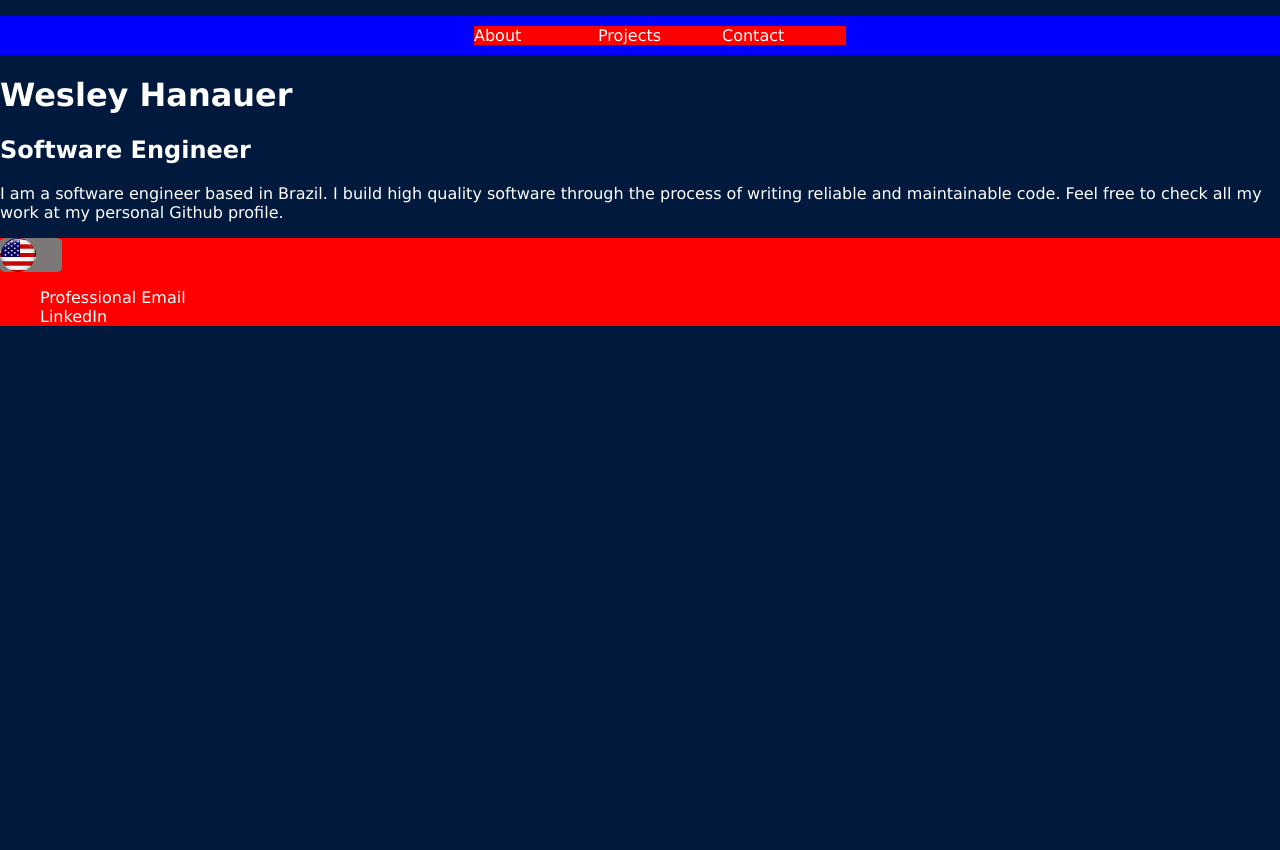
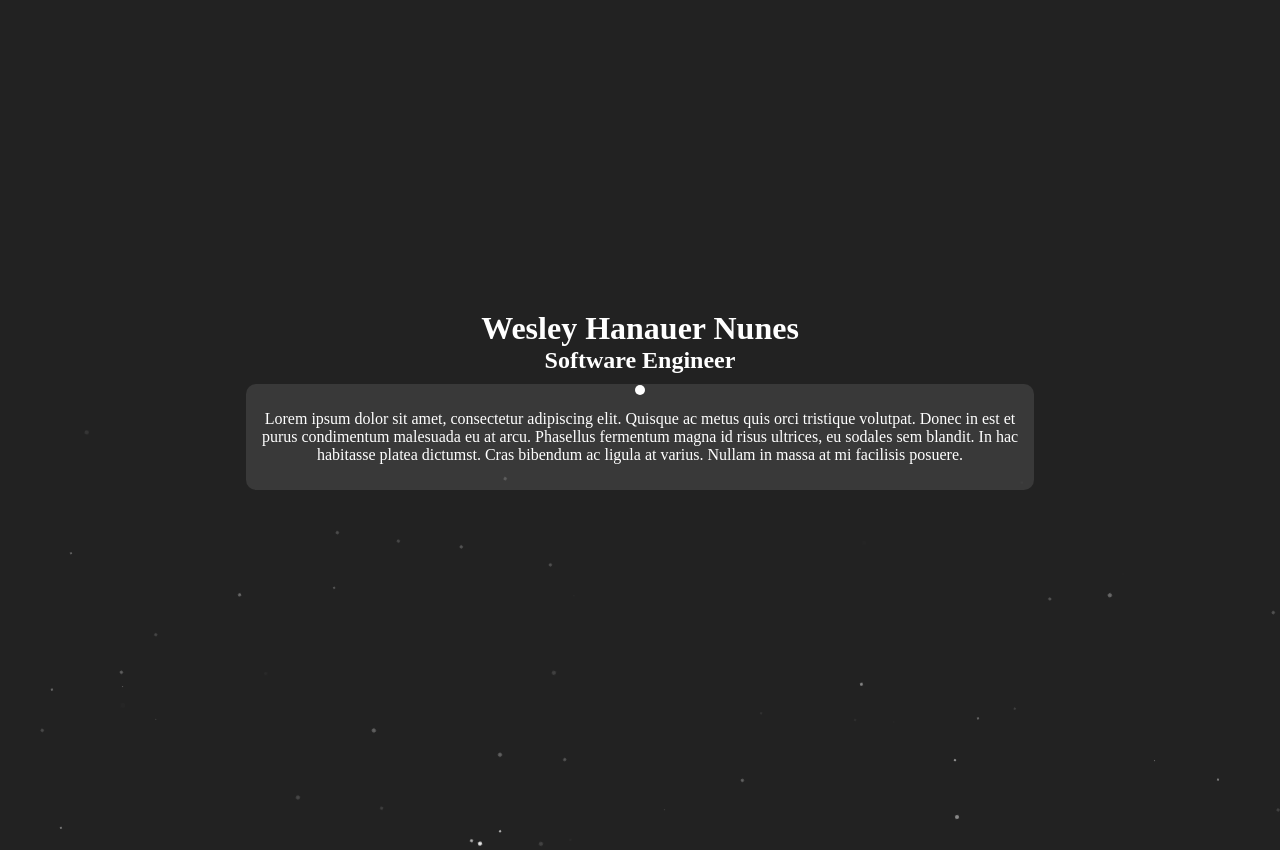
Before and after one commit to WesleyHanauer/Portfolio, a plain HTML site: page index.html in a window 1280 px wide. Shown: the top 850 px of the page. Before the commit the page ends 800 px from the top, so only its background shows below. Drawn offline with Linux system fonts and the light colour scheme.

Commit message:
Starting over

```diff
--- a/index.html
+++ b/index.html
@@ -3,50 +3,22 @@
 <head>
     <meta charset="UTF-8">
     <meta name="viewport" content="width=device-width, initial-scale=1.0">
-    <script src="./script/main.js"></script>
-    <link rel="stylesheet" href="./style/header.css">
-    <link rel="stylesheet" href="./style/presentation.css">
-    <link rel="stylesheet" href="./style/body.css">
-    <link rel="stylesheet" href="./style/languageSlider.css">
-    <link rel="stylesheet" href="./style/footer.css">
-    <title>Wesley Hanauer</title>
+    <link rel="stylesheet" href="styles.css">
+    <title>Personal Website</title>
 </head>
 <body>
-    <header>
-        <div id="menu">
-            <ul>
-                <li>
-                    <a href="">About</a>
-                    <a href="">Projects</a>
-                    <a href="">Contact</a>
-                </li>
-            </ul>
-        </div>
-    </header>
-    <div id="presentation">
-        <div id="presentationName">
-            <h1>Wesley Hanauer</h1>
-            <h2>Software Engineer</h2>
-        </div>
-        <div id="presentationText">
-            <p>I am a software engineer based in Brazil. I build high quality software through the process of writing reliable and maintainable code. Feel free to check all my work at my personal <a href="github.com/WesleyHanauer">Github</a> profile.</p>
+    <div class="container">
+        <div class="content">
+            <div class="name">
+                <h1>Wesley Hanauer Nunes</h1>
+                <h2>Software Engineer</h2>
+            </div>
+            <div class="about-me">
+                <p>Lorem ipsum dolor sit amet, consectetur adipiscing elit. Quisque ac metus quis orci tristique volutpat. Donec in est et purus condimentum malesuada eu at arcu. Phasellus fermentum magna id risus ultrices, eu sodales sem blandit. In hac habitasse platea dictumst. Cras bibendum ac ligula at varius. Nullam in massa at mi facilisis posuere.</p>
+            </div>
         </div>
     </div>
-    <footer>
-        <label class="switch">
-            <input type="checkbox">
-            <span class="slider"></span>
-        </label>
-        <div id="contact">
-            <ul>
-                <li>
-                    <a href="whanauerbiz@gmail.com">Professional Email</a>
-                </li>
-                <li>
-                    <a href="https://www.linkedin.com/in/wesleyhanauer/">LinkedIn</a>
-                </li>
-            </ul>
-        </div>
-    </footer>
+    <div class="snowflakes"></div>
 </body>
+<script src="script.js"></script>
 </html>
--- /dev/null
+++ b/script.js
@@ -0,0 +1,33 @@
+document.addEventListener("DOMContentLoaded", function () {
+    createSnowflakes();
+});
+
+function createSnowflakes() {
+    const numSnowflakes = 150;
+
+    for (let i = 0; i < numSnowflakes; i++) {
+        createSnowflake();
+    }
+}
+
+function createSnowflake() {
+    const snowflake = document.createElement("div");
+    snowflake.className = "snowflakes";
+    document.body.appendChild(snowflake);
+
+    const initialX = Math.random() * window.innerWidth;
+    const initialY = Math.random() * window.innerHeight;
+    const size = Math.random() * 3 + 1;
+    const animationDuration = Math.random() * 5 + 5;
+
+    snowflake.style.left = initialX + "px";
+    snowflake.style.top = initialY + "px";
+    snowflake.style.width = size + "px";
+    snowflake.style.height = size + "px";
+    snowflake.style.animationDuration = animationDuration + "s";
+
+    snowflake.addEventListener("animationiteration", () => {
+        snowflake.style.left = Math.random() * window.innerWidth + "px";
+        snowflake.style.top = -10 + "px";
+    });
+}
--- a/style/body.css
+++ /dev/null
@@ -1,7 +0,0 @@
-body{
-    margin: 0;
-    padding: 0;
-    background-color: rgb(1, 25, 61);
-    font-family: 'Lucida Sans', 'Lucida Sans Regular', 'Lucida Grande', 'Lucida Sans Unicode', Geneva, Verdana, sans-serif;
-    color: white;
-}
--- a/style/footer.css
+++ /dev/null
@@ -1,6 +0,0 @@
-footer a{
-    color: white;
-}
-footer{
-    background-color: red;
-}
--- a/style/header.css
+++ /dev/null
@@ -1,21 +0,0 @@
-header{
-    background-color: blue;
-    width: 100%;
-    height: 10%;
-}
-header ul, li, a{
-    color: black;
-    text-decoration: none;
-    list-style-type: none;
-}
-header li{
-    display: flex;
-    align-items: center;
-    justify-content: center;
-}
-header a{
-    height: 100%;
-    width: 10%;
-    background-color: red;
-    margin: 10px 0;
-}
--- a/style/languageSlider.css
+++ /dev/null
@@ -1,62 +0,0 @@
-.switch {
-  position: relative;
-  display: inline-block;
-  width: 62px;
-  height: 34px;
-}
-
-.switch input {
-  opacity: 0;
-  width: 0;
-  height: 0;
-}
-
-.slider {
-  position: absolute;
-  cursor: pointer;
-  top: 0;
-  left: 0;
-  right: 0;
-  bottom: 0;
-  background-color: #7c7878;
-  -webkit-transition: .4s;
-  transition: .4s;
-  border-radius: 10%;
-}
-.slider::before {
-  content: "";
-  background-image: url('../img/USflag.png');
-  background-size: contain;
-  background-position: center;
-  position: absolute;
-  top: 0;
-  left: 0;
-  width: 58%;
-  height: 100%;
-  transition: opacity 0.4s, background-image 0.4s, transform 0.4s;
-  transition-delay: 0.05s;
-}
-
-input:checked + .slider::before {
-  background-image: url('../img/BRflag.png');
-  background-size: contain;
-  opacity: 1;
-}
-
-input:checked + .slider {
-  background-color: #7c7878;
-}
-
-input:checked + .slider:before {
-  -webkit-transform: translateX(26px);
-  -ms-transform: translateX(26px);
-  transform: translateX(26px);
-}
-
-.slider.round {
-  border-radius: 34px;
-}
-
-.slider.round:before {
-  border-radius: 50%;
-}
--- a/style/presentation.css
+++ /dev/null
@@ -1,3 +0,0 @@
-#presentation p, a{
-    color: white;
-}
--- /dev/null
+++ b/styles.css
@@ -0,0 +1,69 @@
+body {
+    margin: 0;
+    overflow: hidden;
+    background-color: #222;
+    display: flex;
+    align-items: center;
+    justify-content: center;
+    height: 100vh;
+}
+
+.container {
+    display: flex;
+    align-items: center;
+    justify-content: center;
+    width: 100%;
+}
+
+.name {
+    text-align: center;
+    color: #fff;
+    margin-bottom: 10px;
+}
+
+.name h1 {
+    font-size: 2em;
+    margin: 0;
+}
+
+.name h2 {
+    font-size: 1.5em;
+    margin: 0;
+}
+
+.about-me {
+    padding: 10px;
+    background-color: rgba(255, 255, 255, 0.1);
+    border-radius: 10px;
+    color: #fff;
+    text-align: center;
+    width: 60%;
+    margin: 0 auto;
+}
+
+.snowflakes {
+    position: absolute;
+    width: 10px;
+    height: 10px;
+    background-color: #fff;
+    border-radius: 50%;
+    animation: snowfall 5s linear infinite, snowflakesFade 5s linear infinite;
+}
+
+@keyframes snowfall {
+    0% {
+        transform: translateY(-10px) rotate(0deg);
+    }
+    100% {
+        transform: translateY(100vh) rotate(360deg);
+    }
+}
+
+@keyframes snowflakesFade {
+    0%, 100% {
+        opacity: 1;
+    }
+    50% {
+        opacity: 0;
+    }
+}
```
Also changed, not shown: img/BRflag.png (deleted), img/USflag.png (deleted), script/main.js (deleted).
